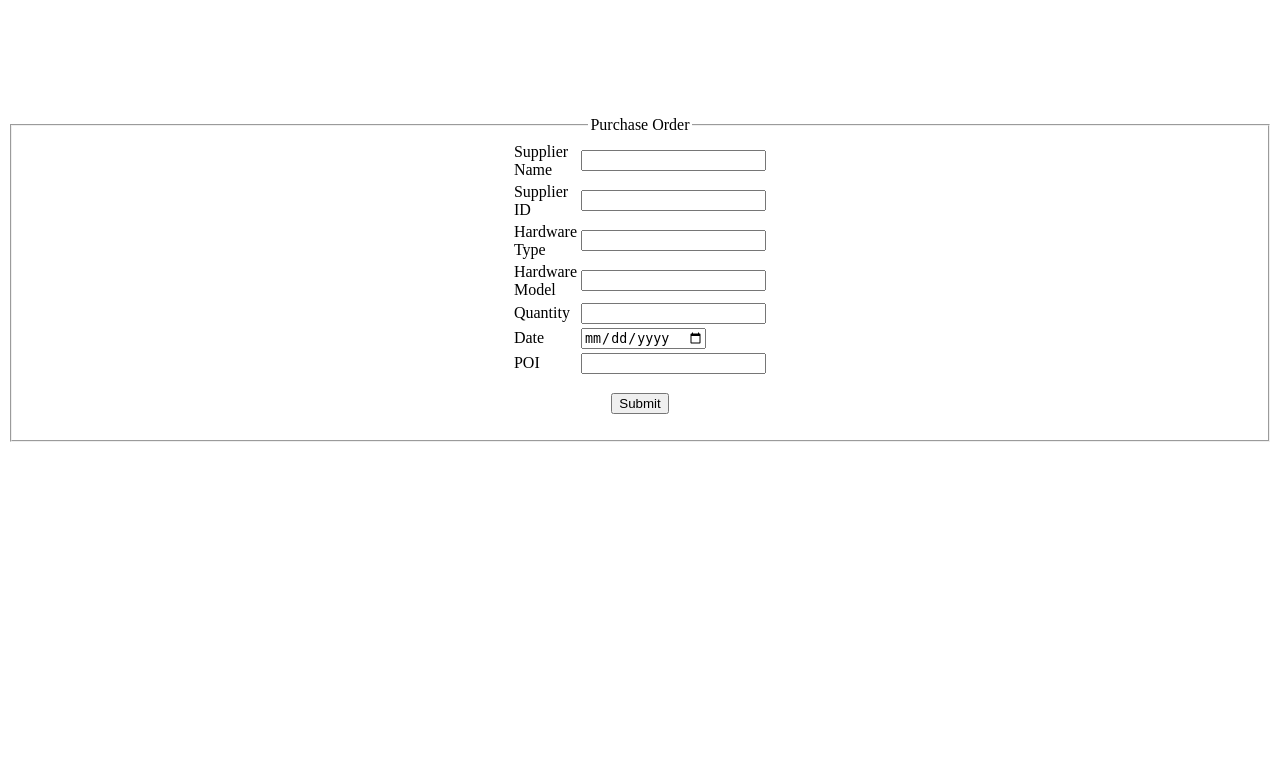
After one commit to Abhilasha68/AAI, a PHP site: page /requestsupp.php in a window 1280 px wide. The commit adds this page. Shown: the top 783 px of the page. Run offline with PHP 8.4, Linux system fonts and the light colour scheme.

Commit message:
New Pages
New pages added for the inventory

```diff
--- /dev/null
+++ b/requestsupp.php
@@ -0,0 +1,41 @@
+<html>
+<body>
+<form action="requestsupp.php" method="POST">
+<br><br><br><br><br><br>
+<fieldset align="center" width='300'>
+<legend align='center'>Purchase Order</legend>
+<table width='200' border='0' align='center'>
+<tr>
+<td width='100'>Supplier Name</td>
+<td width='150'><input type="text" name="supp_name"></input></td>
+</tr>
+<tr>
+<td width='100'>Supplier ID</td>
+<td width='150'><input type="number" name="supp_id"></input></td>
+</tr>
+<tr>
+<td width='100'>Hardware Type</td>
+<td width='150'><input type='text' name="hw_type"></input></td>
+</tr>
+<tr>
+<td width='100'>Hardware Model</td>
+<td width='150'><input type="varchar" name='hw_model'></input></td>
+</tr>
+<tr>
+<td width='100'>Quantity</td>
+<td width='150'><input type="number" name='qty'></input></td>
+</tr>
+<tr>
+<td width='100'>Date</td>
+<td width='150'><input type='date' name='date'></input></td>
+</tr>
+<tr>
+<td width='100'>POI</td>
+<td width='150'><input type="number" name='poi'></input></td>
+</tr>
+</table>
+<p align='center'><input type='submit' name='submit' value='Submit'></input></p>
+</fieldset>
+</form>
+</body>
+</html>
--- a/store.php
+++ b/store.php
@@ -42,7 +42,7 @@ while($row=mysql_fetch_array($run))
 </tbody>
 </table>
 <br><br><br><br>
-<p align="center"><a href="localhost/aai/requestsupp.php">Request Item from Supplier</a><br>
-<a href="localhost/aai/collectsupp.php">Collect Item from Supplier</a></p>
+<p align="center"><a href="requestsupp.php">Request Item from Supplier</a><br>
+<a href="collectsupp.php">Collect Item from Supplier</a></p>
 </body>
 </html>
```
